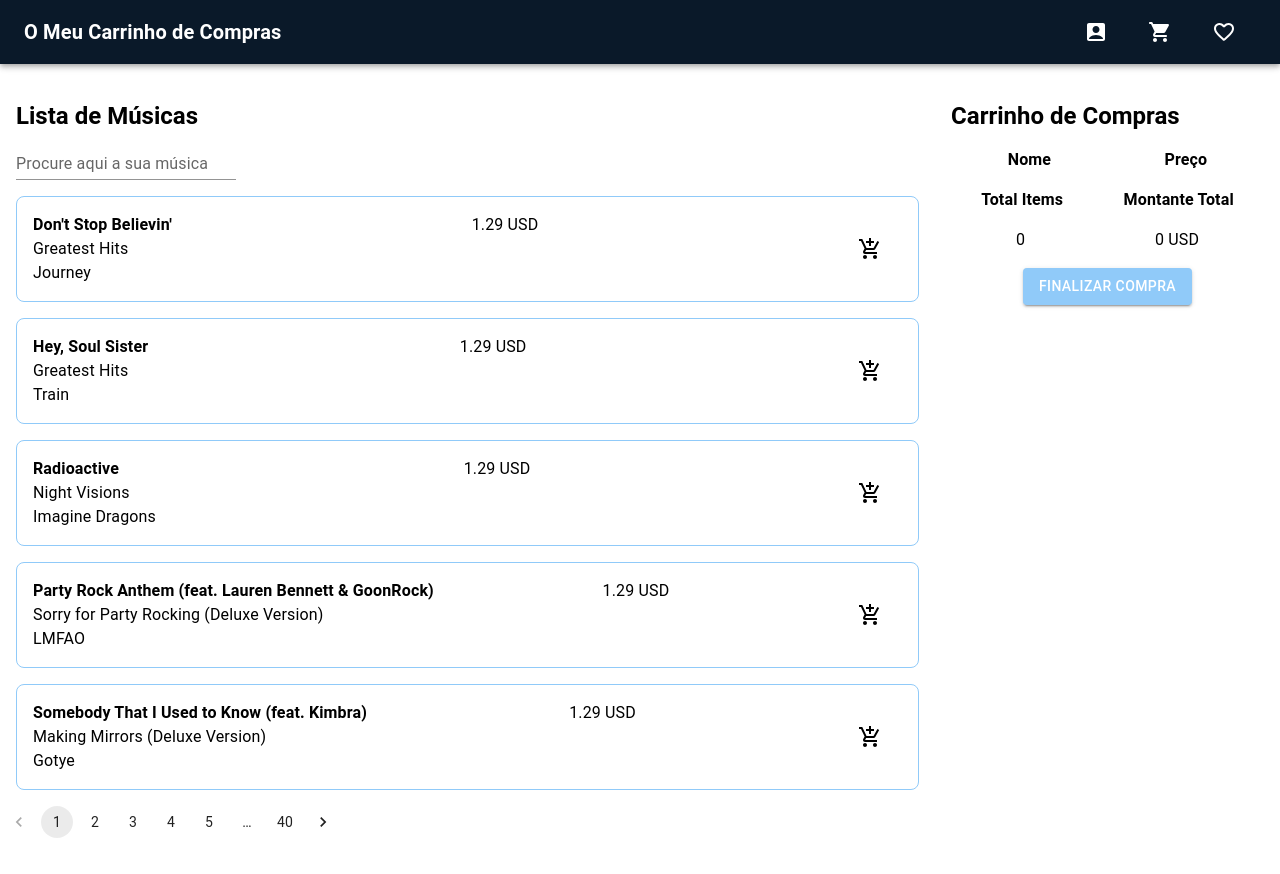
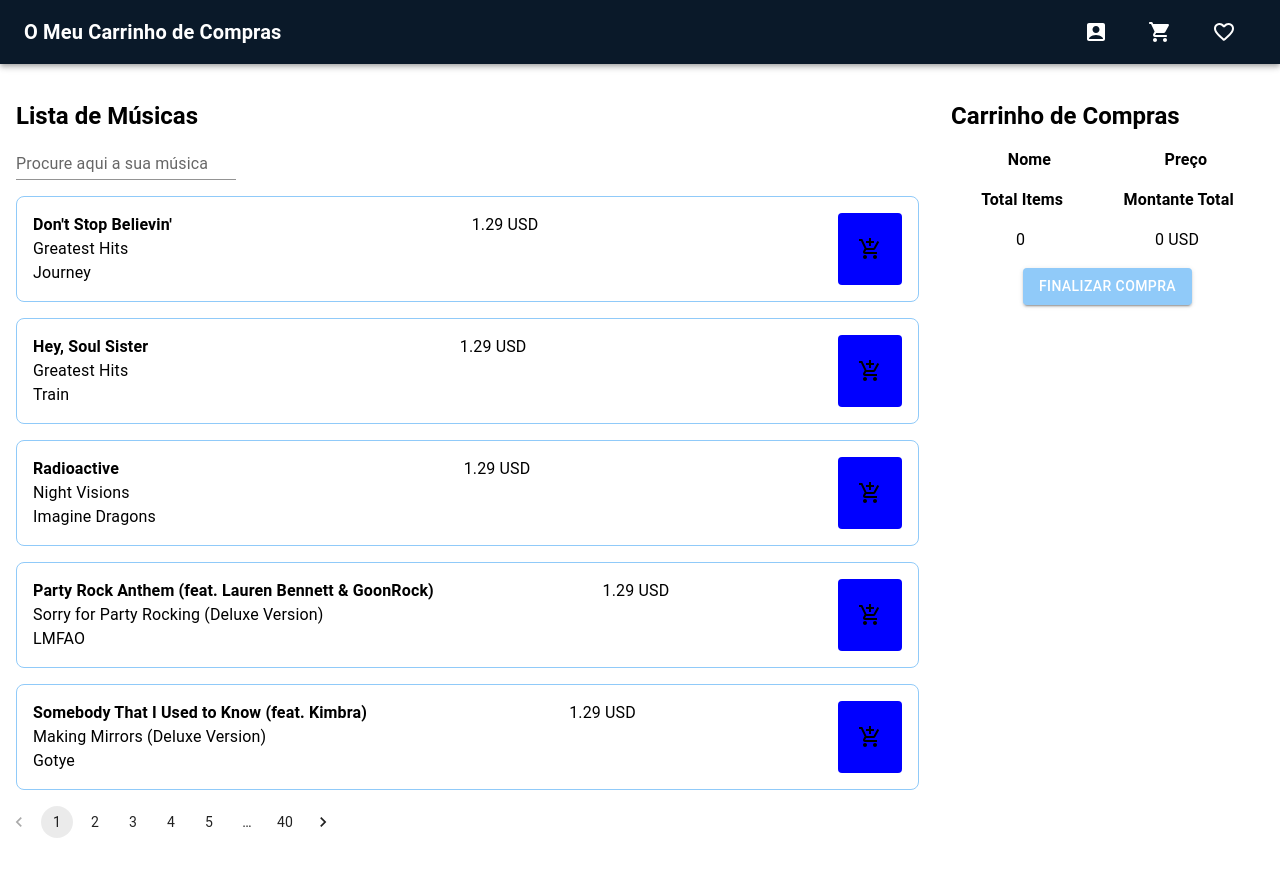
Before and after one commit to MadalenaSousa/shopping-cart, a React (Create React App) app: page / in a window 1280 px wide. Built offline with nearby package versions, Linux system fonts and the light colour scheme; data requests are answered from the project's data file.

Commit message:
I think the cart is fully working

```diff
--- a/src/components/Cart.js
+++ b/src/components/Cart.js
@@ -12,7 +12,7 @@ function Cart() {
     const priceSum = () => {
         let price = 0;
         for(let i = 0; i < cartSongs.length; i++) {
-            price = price + cartSongs[i].price;
+            price = price + cartSongs[i].trackPrice;
         }
         return price;
     }
@@ -35,9 +35,8 @@ function Cart() {
 
         {cartSongs.map((song) => (
           <CartItem
-            key={song.id}
-            name={song.name}
-            price={song.price}
+            key={song.trackId}
+            song={song}
           />
         ))}
 
--- a/src/components/CartItem.js
+++ b/src/components/CartItem.js
@@ -3,8 +3,13 @@ import Box from '@mui/material/Box';
 import Typography from '@mui/material/Typography';
 import Button from '@mui/material/Button';
 import RemoveShoppingCartRoundedIcon from '@mui/icons-material/RemoveShoppingCartRounded';
+import { useDispatch, useSelector } from 'react-redux';
+import { removeSongFromCart } from "../redux/actions/removeSongFromCart";
+import {useState, useEffect} from 'react'
 
-export default function CartItem({name, price}) {
+export default function CartItem({song}) {
+  const dispatch = useDispatch()
+
   return (
     <Box component="span" sx={{
         p: 2,
@@ -13,9 +18,9 @@ export default function CartItem({name, price}) {
         display: 'flex',
         justifyContent: 'space-between',
         border: '1px solid #90CAF9' }}>
-      <Typography align="left" variant="body1" component="div">{name}</Typography>
-      <Typography align="left" variant="body1" component="div">{price}</Typography>
-      <Button color="inherit">
+      <Typography align="left" variant="body1" component="div">{song.trackName}</Typography>
+      <Typography align="left" variant="body1" component="div">{song.trackPrice}</Typography>
+      <Button color="inherit" onClick={() => dispatch(removeSongFromCart(song))}>
         <RemoveShoppingCartRoundedIcon/>
       </Button>
     </Box>
--- a/src/components/ListItem.js
+++ b/src/components/ListItem.js
@@ -8,26 +8,8 @@ import { useDispatch, useSelector } from 'react-redux';
 import { addSongToCart } from "../redux/actions/addSongToCart";
 import {useState, useEffect} from 'react'
 
-export default function ListItem(props) {
-  const dispatch = useDispatch()
-  const [item, setItem] = useState({
-    id: props.trackId,
-    name: props.trackName,
-    price: props.trackPrice,
-    isAdded: false
-  })
-
-  function handleClick() {
-    dispatch(addSongToCart(item));
-    setItem({
-      id: props.trackId,
-      name: props.trackName,
-      price: props.trackPrice,
-      isAdded: true
-    })
-  }
-
-  //nota para a fucionalidade do mudar o icone quando ele está added: ele não está a re-renderizar o componente?
+export default function ListItem({song, isAdded}) {
+  const dispatch = useDispatch();
 
   return (
     <Box component="span" sx={{
@@ -38,14 +20,18 @@ export default function ListItem(props) {
         justifyContent: 'space-between',
         border: '1px solid #90CAF9' }}>
       <Box>
-        <Typography align="left" sx={{fontWeight: 'bold'}} variant="body1" component="div">{props.trackName}</Typography>
-        <Typography align="left" variant="body1" component="div">{props.collectionName}</Typography>
-        <Typography align="left" variant="body1" component="div">{props.artistName}</Typography>
+        <Typography align="left" sx={{fontWeight: 'bold'}} variant="body1" component="div">{song.trackName}</Typography>
+        <Typography align="left" variant="body1" component="div">{song.collectionName}</Typography>
+        <Typography align="left" variant="body1" component="div">{song.artistName}</Typography>
       </Box>
-      <Typography align="left" variant="body1" component="div">{props.trackPrice} USD</Typography>
-      {item.isAdded==false ? <Button color="inherit" onClick={handleClick} >
+      <Typography align="left" variant="body1" component="div">{song.trackPrice} USD</Typography>
+
+      {isAdded===false ?
+
+      <Button color="inherit" sx={{backgroundColor: 'blue'}} onClick={() => dispatch(addSongToCart(song))} >
         <AddShoppingCartIcon/>
       </Button> :
+
       <Button color="inherit" >
         <RemoveShoppingCartIcon/>
       </Button>
--- a/src/components/MusicList.js
+++ b/src/components/MusicList.js
@@ -19,6 +19,7 @@ export default function MusicList() {
     to: songsPerPage
   });
   const [splitSongs, setSplitSongs] = useState([])
+  const { cartSongs } = useSelector(state => state.songs)
 
   useEffect(() => {
     dispatch(fetchSongsFromAPI())
@@ -40,7 +41,7 @@ export default function MusicList() {
     });
   }
 
-  //console.log(songs)
+  //console.log(splitSongs)
   return (
     <Box component="span" sx={{ p: 2 }}>
         <Box sx={{m: 2}}>
@@ -48,13 +49,10 @@ export default function MusicList() {
             <Search/>
         </Box>
         {splitSongs.map((song) => (
-          <ListItem //Passing through props, should I not?
+          <ListItem
             key={song.trackId}
-            trackId={song.trackId}
-            trackName={song.trackName}
-            collectionName={song.collectionName}
-            artistName={song.artistName}
-            trackPrice={song.trackPrice}
+            song={song}
+            isAdded={cartSongs.find(cartSong => cartSong.trackId === song.trackId) !== undefined}
           />
         ))}
         <Pages
--- a/src/redux/actionTypes.js
+++ b/src/redux/actionTypes.js
@@ -1,3 +1,5 @@
 export const START_SONG_REQUEST = "START_SONG_REQUEST";
 
 export const ADD_SONG_TO_CART = "ADD_SONG_TO_CART";
+
+export const REMOVE_SONG_FROM_CART = "REMOVE_SONG_FROM_CART";
--- /dev/null
+++ b/src/redux/actions/removeSongFromCart.js
@@ -0,0 +1,8 @@
+import { REMOVE_SONG_FROM_CART } from "../actionTypes";
+
+export const removeSongFromCart = (songToRemove) => {
+    return {
+        type: REMOVE_SONG_FROM_CART,
+        payload: songToRemove
+    }
+}
--- a/src/redux/reducers/songsReducer.js
+++ b/src/redux/reducers/songsReducer.js
@@ -1,8 +1,8 @@
-import { ADD_SONG_TO_CART, START_SONG_REQUEST } from "../actionTypes";;
+import { ADD_SONG_TO_CART, REMOVE_SONG_FROM_CART, START_SONG_REQUEST } from "../actionTypes";;
 
 const initialState = {
     allSongs: [],
-    cartSongs: []
+    cartSongs: [],
 }
 
 const songsReducer = (state = initialState, action) => {
@@ -11,14 +11,24 @@ const songsReducer = (state = initialState, action) => {
             return {
                 ...state,
                 allSongs: action.payload
-            }
+            };
         case ADD_SONG_TO_CART:
-            const newCartSongs = state.cartSongs;
-            newCartSongs.push(action.payload)
+            const cartSongsAdded = state.cartSongs;
+            cartSongsAdded.push(action.payload)
+
             return {
                 ...state,
-                cartSongs: newCartSongs
-            }
+                cartSongs: cartSongsAdded
+            };
+        case REMOVE_SONG_FROM_CART:
+            const cartSongsRemoved = state.cartSongs.filter(
+                song => song.trackId !== action.payload.trackId
+            );
+
+            return {
+                ...state,
+                cartSongs: cartSongsRemoved
+            };
         default: return state
     }
 }
```
Lines whose indentation alone changed are shown as unchanged.
